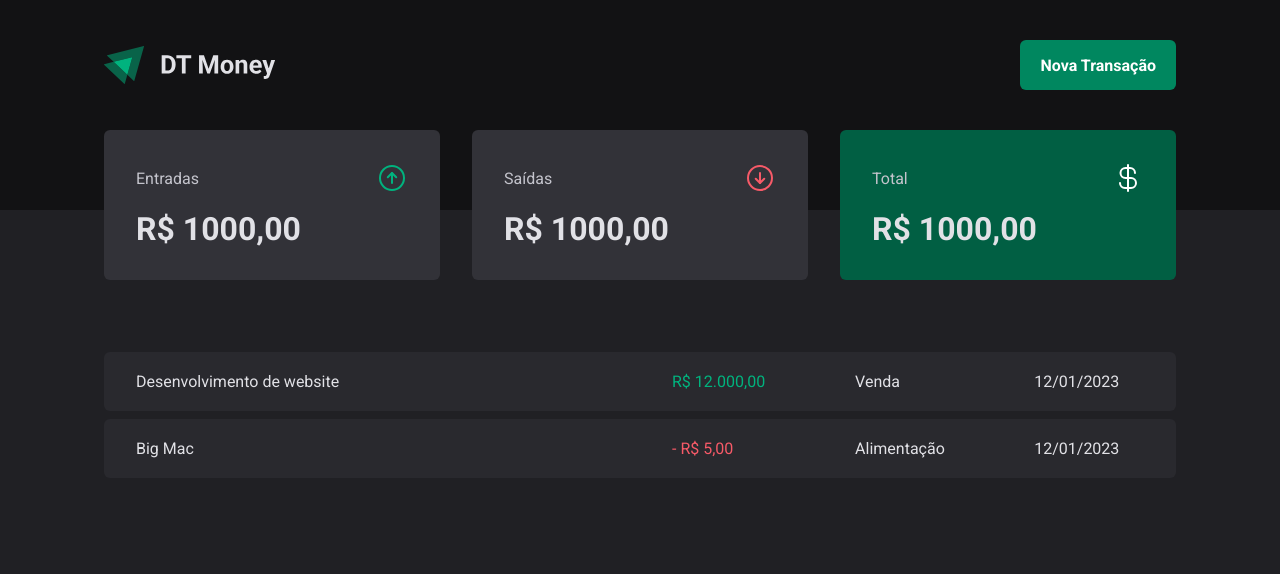
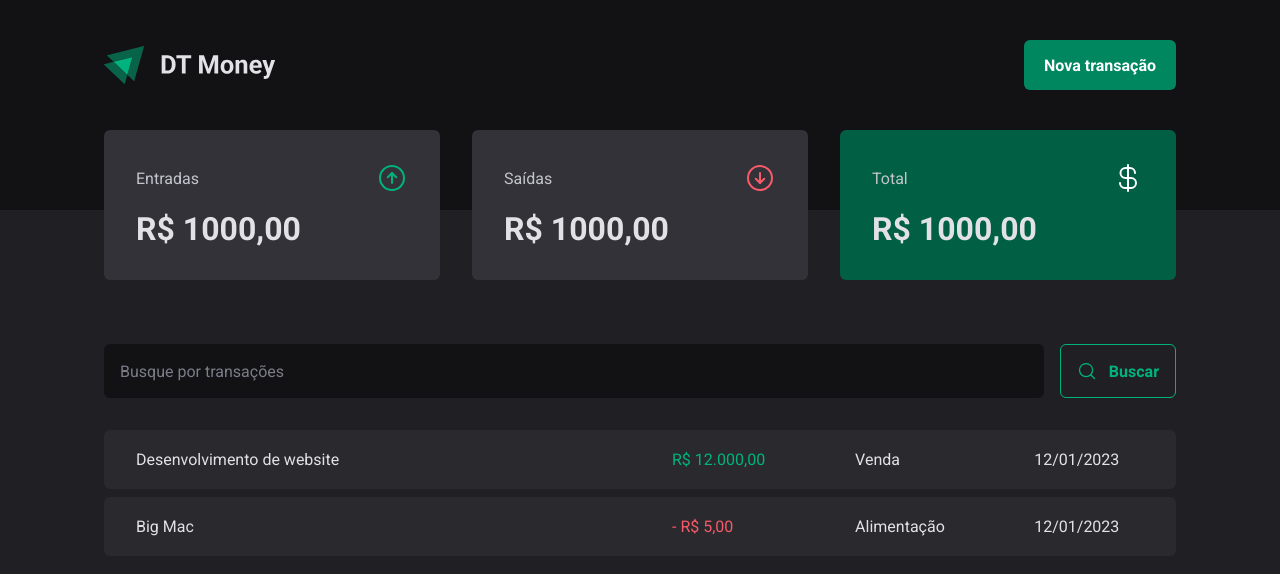
Before and after one commit to LucasRafa13/dt-money, a React (Vite) app: page / in a window 1280 px wide. Shown: the top 574 px of the page. Built offline with nearby package versions, Linux system fonts and the light colour scheme.

Commit message:
feat: :sparkles: Layout

```diff
--- a/package.json
+++ b/package.json
@@ -10,6 +10,8 @@
     "preview": "vite preview"
   },
   "dependencies": {
+    "@radix-ui/react-dialog": "^1.0.3",
+    "@radix-ui/react-radio-group": "^1.1.2",
     "phosphor-react": "^1.4.1",
     "react": "^18.2.0",
     "react-dom": "^18.2.0",
--- a/src/@types/styled.d.ts
+++ b/src/@types/styled.d.ts
@@ -4,5 +4,5 @@
 type ThemeType = typeof defaultTheme
 
 declare module 'styled-components' {
-  export type DefaultTheme = ThemeType
+  export interface DefaultTheme extends ThemeType {}
 }
--- a/src/components/Header/index.tsx
+++ b/src/components/Header/index.tsx
@@ -1,6 +1,8 @@
 import { HeaderContainer, HeaderContent, NewTransactionButton } from './styles'
+import * as Dialog from '@radix-ui/react-dialog'
 
 import logoImg from '../../assets/logo.svg'
+import { NewTransactionModal } from '../NewTransactionModal'
 
 export function Header() {
   return (
@@ -8,7 +10,13 @@
       <HeaderContent>
         <img src={logoImg} alt="" />
 
-        <NewTransactionButton>Nova Transação</NewTransactionButton>
+        <Dialog.Root>
+          <Dialog.Trigger asChild>
+            <NewTransactionButton>Nova transação</NewTransactionButton>
+          </Dialog.Trigger>
+
+          <NewTransactionModal />
+        </Dialog.Root>
       </HeaderContent>
     </HeaderContainer>
   )
--- /dev/null
+++ b/src/components/NewTransactionModal/index.tsx
@@ -0,0 +1,45 @@
+import * as Dialog from '@radix-ui/react-dialog'
+import { ArrowCircleDown, ArrowCircleUp, X } from 'phosphor-react'
+
+import {
+  CloseButton,
+  Content,
+  Overlay,
+  TransactionType,
+  TransactionTypeButton,
+} from './styles'
+
+export function NewTransactionModal() {
+  return (
+    <Dialog.Portal>
+      <Overlay />
+
+      <Content>
+        <Dialog.Title>Nova Transação</Dialog.Title>
+
+        <CloseButton>
+          <X size={24} />
+        </CloseButton>
+
+        <form>
+          <input type="text" placeholder="Descrição" required />
+          <input type="number" placeholder="Preço" required />
+          <input type="text" placeholder="Categoria" required />
+
+          <TransactionType>
+            <TransactionTypeButton variant="income" value="income">
+              <ArrowCircleUp size={24} />
+              Entrada
+            </TransactionTypeButton>
+            <TransactionTypeButton variant="outcome" value="outcome">
+              <ArrowCircleDown size={24} />
+              Saída
+            </TransactionTypeButton>
+          </TransactionType>
+
+          <button type="submit">Cadastrar</button>
+        </form>
+      </Content>
+    </Dialog.Portal>
+  )
+}
--- /dev/null
+++ b/src/components/NewTransactionModal/styles.ts
@@ -0,0 +1,121 @@
+import styled from 'styled-components'
+import * as Dialog from '@radix-ui/react-dialog'
+import * as RadioGroup from '@radix-ui/react-radio-group'
+
+export const Overlay = styled(Dialog.Overlay)`
+  position: fixed;
+  width: 100vw;
+  height: 100vh;
+  inset: 0;
+  background: rgba(0, 0, 0, 0.75);
+`
+
+export const Content = styled(Dialog.Content)`
+  min-width: 32rem;
+  border-radius: 6px;
+  padding: 2.5rem 3rem;
+  background: ${(props) => props.theme['gray-800']};
+
+  position: fixed;
+  top: 50%;
+  left: 50%;
+  transform: translate(-50%, -50%);
+
+  form {
+    margin-top: 2rem;
+
+    display: flex;
+    flex-direction: column;
+    gap: 1rem;
+
+    input {
+      border-radius: 6px;
+      border: 0;
+      background: ${(props) => props.theme['gray-900']};
+      color: ${(props) => props.theme['gray-300']};
+      padding: 1rem;
+
+      &::placeholder {
+        color: ${(props) => props.theme['gray-500']};
+      }
+    }
+
+    button[type='submit'] {
+      height: 50px;
+      border: 0;
+      background: ${(props) => props.theme['green-500']};
+      color: ${(props) => props.theme.white};
+      font-weight: bold;
+      padding: 0 1.25rem;
+      border-radius: 6px;
+      margin-top: 1.25rem;
+      cursor: pointer;
+
+      &:hover {
+        background: ${(props) => props.theme['green-700']};
+        transition: background-color 0.2s;
+      }
+    }
+  }
+`
+
+export const CloseButton = styled(Dialog.Close)`
+  position: absolute;
+  background: transparent;
+  border: 0;
+  top: 1.5rem;
+  right: 1.5rem;
+  line-height: 0;
+  cursor: pointer;
+  color: ${(props) => props.theme['gray-500']};
+`
+
+export const TransactionType = styled(RadioGroup.Root)`
+  display: grid;
+  grid-template-columns: repeat(2, 1fr);
+  gap: 1rem;
+  margin-top: 0.5rem;
+`
+
+interface TransactionTypeButtonProps {
+  variant: 'income' | 'outcome'
+}
+
+export const TransactionTypeButton = styled(
+  RadioGroup.Item
+)<TransactionTypeButtonProps>`
+  background: ${(props) => props.theme['gray-700']};
+  padding: 1rem;
+  display: flex;
+  align-items: center;
+  justify-content: center;
+  gap: 0.5rem;
+  border-radius: 6px;
+  cursor: pointer;
+  border: 0;
+  color: ${(props) => props.theme['gray-300']};
+
+  svg {
+    color: ${(props) =>
+      props.variant === 'income'
+        ? props.theme['green-300']
+        : props.theme['red-300']};
+  }
+
+  &[data-state='unchecked']:hover {
+    transition: background-color 0.2s;
+    background: ${(props) => props.theme['gray-600']};
+  }
+
+  &[data-state='checked'] {
+    color: ${(props) => props.theme.white};
+    background: ${(props) =>
+      props.variant === 'income'
+        ? props.theme['green-500']
+        : props.theme['red-500']};
+
+    svg {
+      color: ${(props) => props.theme.white};
+    }
+  }
+`
--- /dev/null
+++ b/src/pages/Transactions/components/SearchForm/index.tsx
@@ -0,0 +1,15 @@
+import { MagnifyingGlass } from 'phosphor-react'
+import { SearchFormContainer } from './styles'
+
+export function SearchForm() {
+  return (
+    <SearchFormContainer>
+      <input type="text" placeholder="Busque por transações" />
+
+      <button type="submit">
+        <MagnifyingGlass size={20} />
+        Buscar
+      </button>
+    </SearchFormContainer>
+  )
+}
--- /dev/null
+++ b/src/pages/Transactions/components/SearchForm/styles.ts
@@ -0,0 +1,40 @@
+import { styled } from 'styled-components'
+
+export const SearchFormContainer = styled.form`
+  display: flex;
+  gap: 1rem;
+
+  input {
+    flex: 1;
+    border-radius: 6px;
+    border: 0;
+    background: ${(props) => props.theme['gray-900']};
+    color: ${(props) => props.theme['gray-300']};
+    padding: 1rem;
+
+    &::placeholder {
+      color: ${(props) => props.theme['gray-500']};
+    }
+  }
+
+  button {
+    display: flex;
+    align-items: center;
+    gap: 0.75rem;
+
+    border: 0;
+    padding: 1rem;
+    background: transparent;
+    border: 1px solid ${(props) => props.theme['green-300']};
+    color: ${(props) => props.theme['green-300']};
+    font-weight: bold;
+    border-radius: 6px;
+
+    &:hover {
+      background: ${(props) => props.theme['green-500']};
+      border-color: ${(props) => props.theme['green-500']};
+      color: ${(props) => props.theme.white};
+      transition: background-color 0.2s, color 0.2s, border-color 0.2s;
+    }
+  }
+`
--- a/src/pages/Transactions/index.tsx
+++ b/src/pages/Transactions/index.tsx
@@ -1,5 +1,6 @@
 import { Header } from '../../components/Header'
 import { Summary } from '../../components/Summary'
+import { SearchForm } from './components/SearchForm'
 import {
   PriceHighlight,
   TransactionsContainer,
@@ -13,6 +14,8 @@
       <Summary />
 
       <TransactionsContainer>
+        <SearchForm />
+
         <TransactionsTable>
           <tbody>
             <tr>
--- a/src/pages/Transactions/styles.ts
+++ b/src/pages/Transactions/styles.ts
@@ -10,7 +10,7 @@
   width: 100%;
   border-collapse: separate;
   border-spacing: 0 0.5rem;
-  /* margin-top: 1.5rem; */
+  margin-top: 1.5rem;
 
   td {
     padding: 1.25rem 2rem;
```
Also changed, not shown: 1 other file (tests, documents, lock files or other folders).
